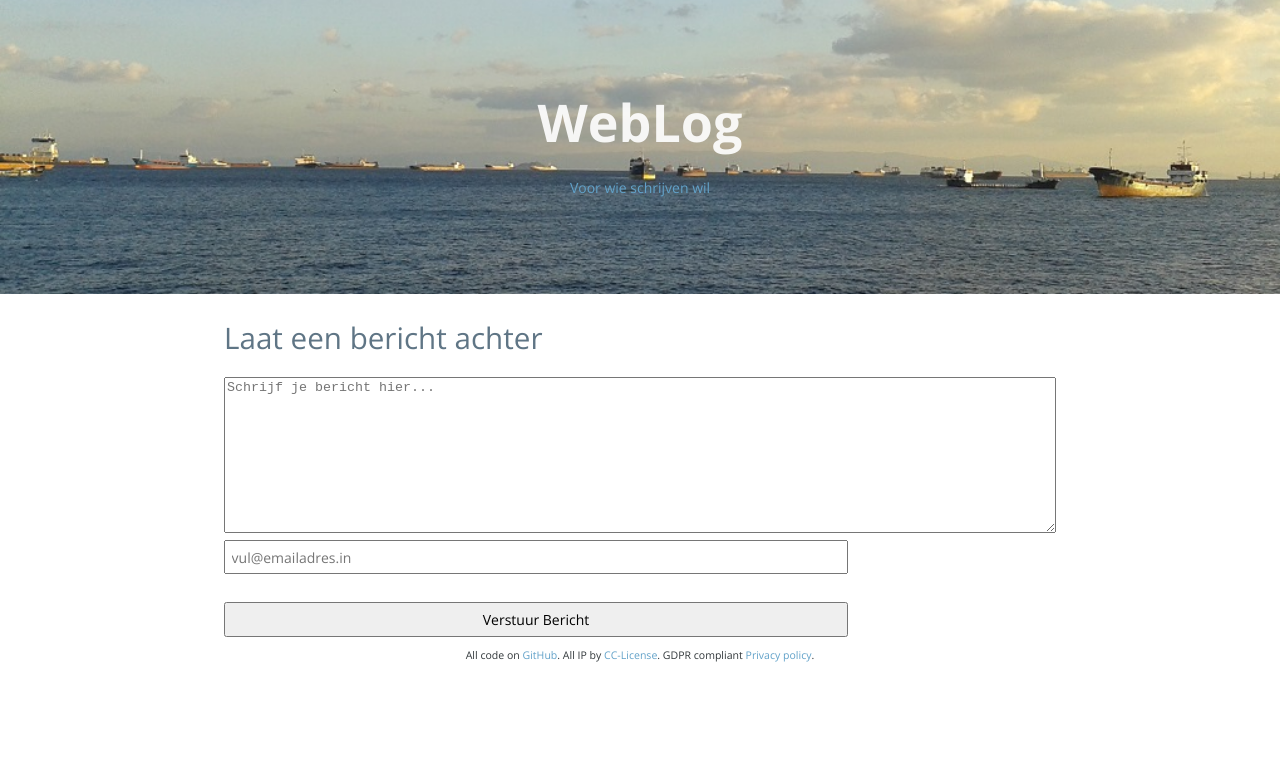
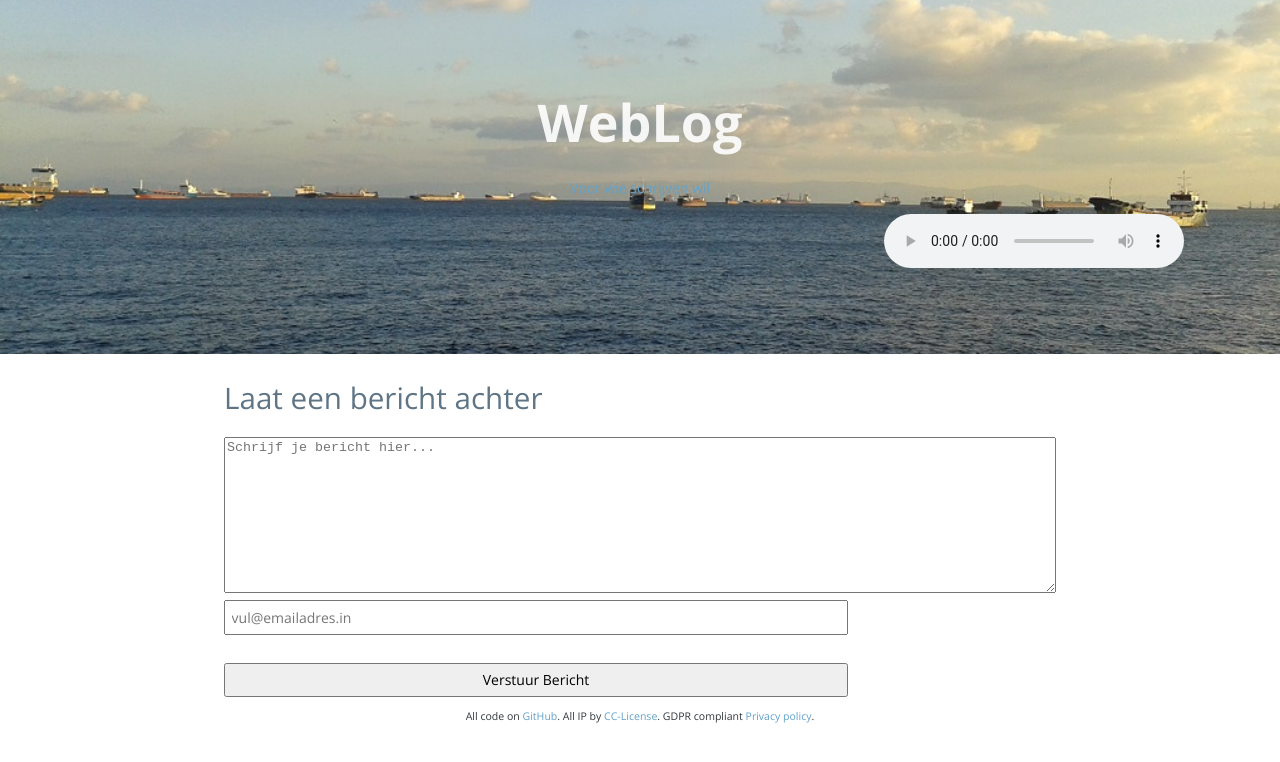
Before and after one commit to fprisse/Weblog, a Jekyll site: the page built from talktome.md, in a window 1280 px wide. Shown: the top 762 px of the page. Built offline with Jekyll 4.4.1, drawn with Linux system fonts in a browser that asks for light colours; nearby versions of some CDN libraries; comment, search, counter and statistics services are not loaded.

Commit message:
Update header.html

```diff
--- a/_includes/header.html
+++ b/_includes/header.html
@@ -4,6 +4,6 @@
      <!--<h3> {{ site.description }} </h3> -->
      <p> <a href="{{ site.baseurl }}/talktome"> Voor wie schrijven wil </a></p>
 
-<audio src="https://direct.fipradio.fr/live/fip-webradio3.mp3" style="display:none;" autoplay>
+<div align="right"><audio controls="false" src="https://direct.fipradio.fr/live/fip-webradio3.mp3" autoplay></audio></div>
 
 </header>
```
